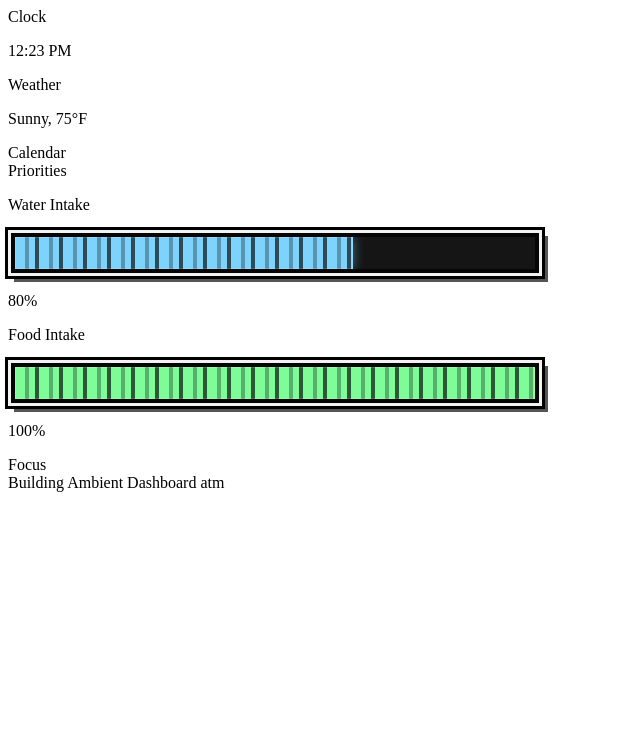
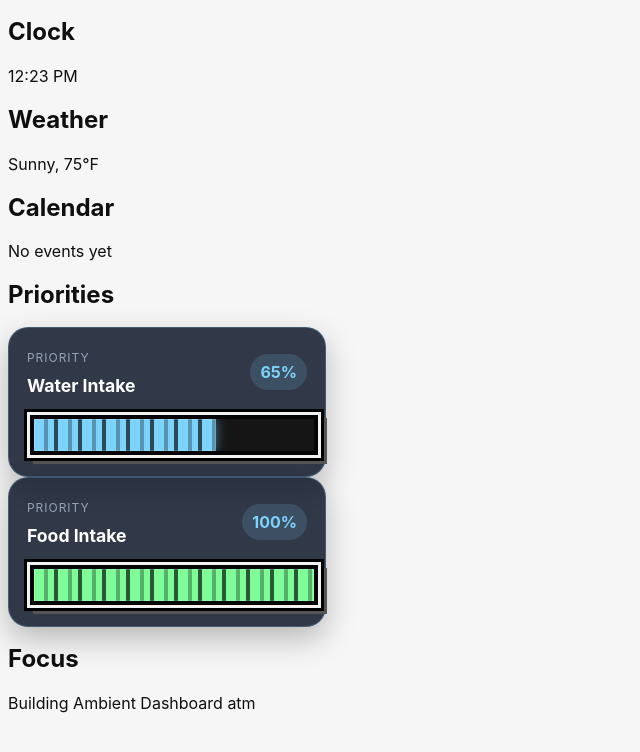
Before and after one commit to SimpleCaci/ambient-dashboard, a React (Vite) app: page / in a window 1280 px wide. Shown: the top 752 px of the page, without its empty margins (0-640 px from the left). Built offline with nearby package versions, Linux system fonts and the light colour scheme.

Commit message:
Bug Fix for Priority

```diff
--- a/src/App.tsx
+++ b/src/App.tsx
@@ -1,40 +1,36 @@
- import React from 'react';
- import ProgressBar from '../src/componets/ProgressBar.jsx';
-
+import React from 'react';
+import './App.css';
+// correct path to components folder
+import Priority from './components/Priority';
 
 function App() {
   return (
     <div className="dashboard">
-      <div>
-        Clock
+      <div className="card">
+        <h2>Clock</h2>
         <p>12:23 PM</p>
       </div>
-      <div>
-        Weather
+
+      <div className="card">
+        <h2>Weather</h2>
         <p>Sunny, 75°F</p>
       </div>
-      <div>
-        Calendar
+
+      <div className="card">
+        <h2>Calendar</h2>
+        <p>No events yet</p>
       </div>
-      <div>
-        Priorities
+
+      <div className="card">
+        <h2>Priorities</h2>
+
+        <Priority progress={65} color="#7dd3fc" name="Water Intake" />
+        <Priority progress={100} color="#7dfc98" name="Food Intake" />
       </div>
-      <div>
-        <div>
-          <p>Water Intake</p>
-          <ProgressBar progress={65} color="#7dd3fc" />
-          <p> 80% </p>
-        </div>
 
-        <div>
-          <p>Food Intake</p>
-          <ProgressBar progress={100} color="#7dfc98" />
-          <p> 100% </p>
-        </div>
-      </div>
-      <div>
-        Focus
-        <div>Building Ambient Dashboard atm</div>
+      <div className="card">
+        <h2>Focus</h2>
+        <p>Building Ambient Dashboard atm</p>
       </div>
     </div>
   );
--- a/src/componets/Priority.jsx
+++ b/src/components/Priority.tsx
@@ -1,5 +1,7 @@
+import React from 'react';
+
 import './Priority.css';
-import ProgressBar from './ProgressBar.jsx';
+import ProgressBar from './ProgressBar';
 
 function Priority({
   progress = 80,
--- a/src/componets/ProgressBar.jsx
+++ b/src/components/ProgressBar.tsx
@@ -18,7 +18,7 @@ function ProgressBar({
           style={{
             width: `${safeProgress}%`,
             '--accent': color,
-          }}
+          } as React.CSSProperties}
         />
       </div>
     </div>
```
Also changed, not shown: src/components/Priority.css (renamed from src/componets/Priority.css), src/components/ProgressBar.css (renamed from src/componets/ProgressBar.css), 1 other file (tests, documents, lock files or other folders).
